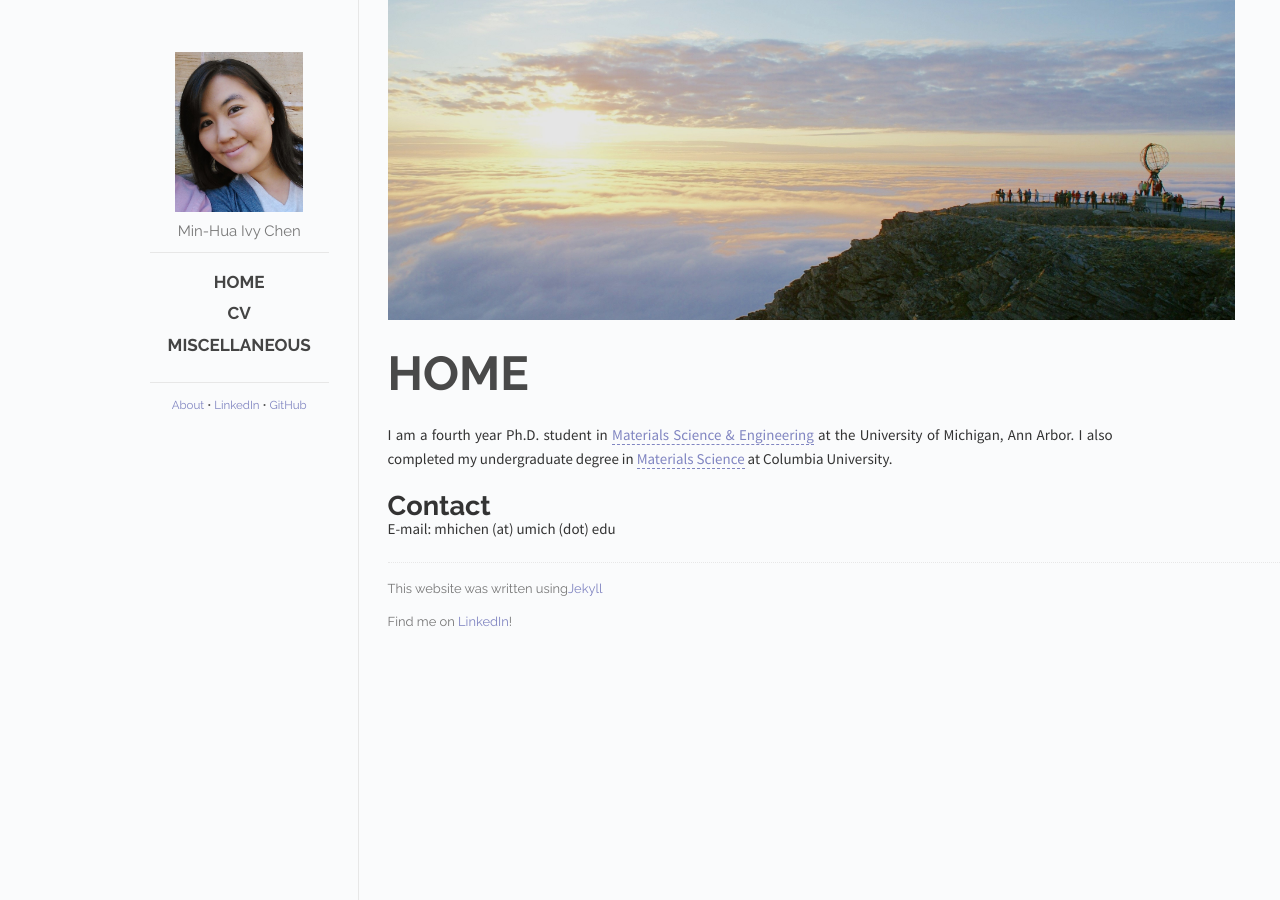
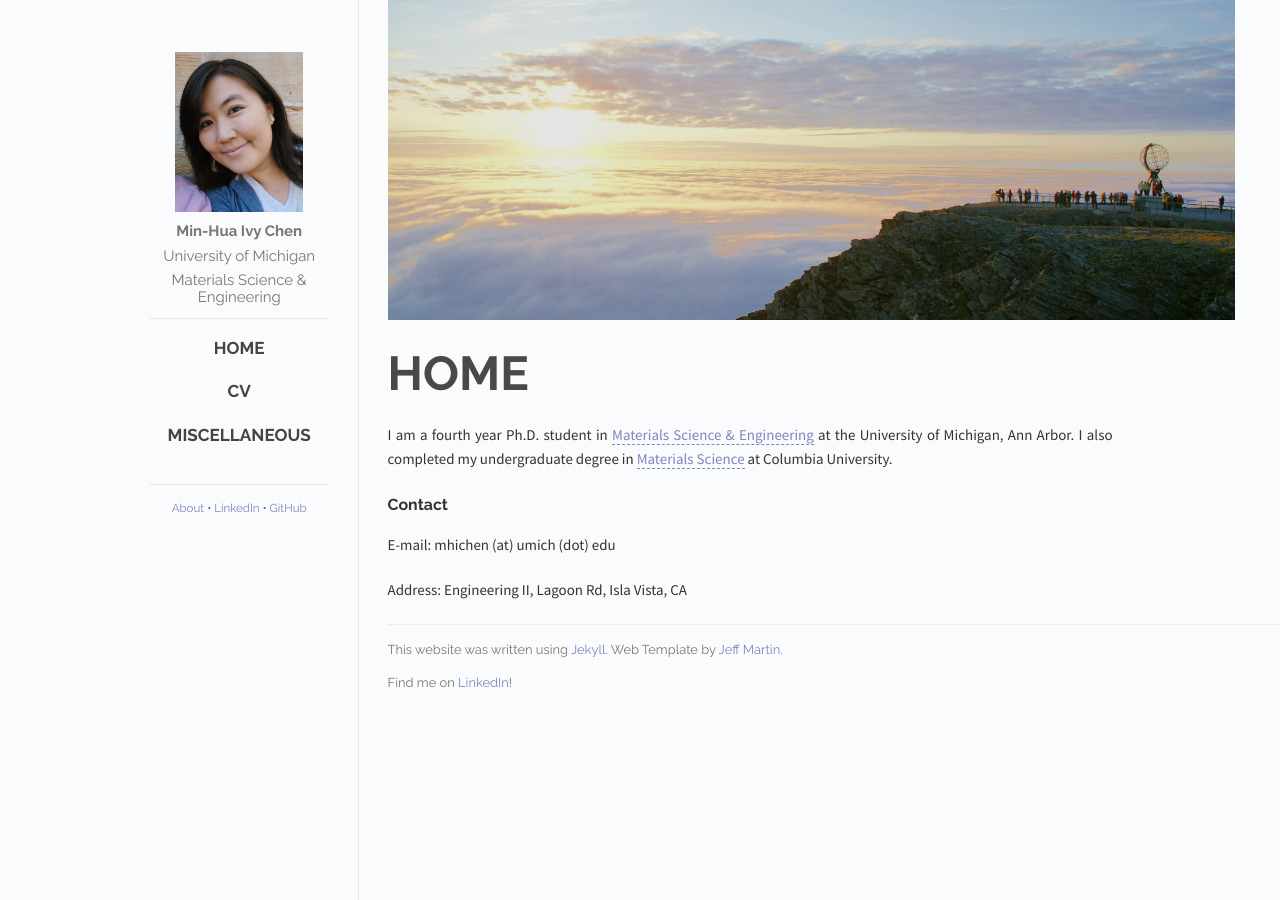
Before and after one commit to mhichen/website, a Jekyll site: the page built from _posts/2100-03-01-home.md, in a window 1280 px wide. Built offline with Jekyll 4.4.1, drawn with Linux system fonts in a browser that asks for light colours; Markdown is read by kramdown in place of the engine named in the settings.

Commit message:
Added header 1 and 3 (.post h1 and .post h2) attributes to main.css (particularly spacing after the header).

```diff
--- a/_includes/post.html
+++ b/_includes/post.html
@@ -18,7 +18,7 @@
   <div class="colophon">
     <p>
       <!--<span id="pub-date">Published on {{ page.date | date_to_string }}</span> <span class="separator">&bull;</span>-->
-      <span id="social">This website was written using<a href="http://jekyllrb.com">Jekyll</a></span>
+      <span id="social">This website was written using <a href="http://jekyllrb.com">Jekyll</a>.  Web Template by <a href="http://jekyllthemes.org/themes/flex/">Jeff Martin</a></span>.
     </p>
     <p>
       <span id="social">Find me on <a href="http://www.linkedin.com/pub/min-hua-ivy-chen/91/277/215">LinkedIn</a>!</span>
--- a/_layouts/default.html
+++ b/_layouts/default.html
@@ -24,7 +24,9 @@
       <div class="sidebar" id="sidebar">
         <div class="header">
           <h1 class="title"><a href="/"><img id="logo" src="/images/profile_cropped.jpg"></a></h1>
-          <span class="tagline">Min-Hua Ivy Chen</span>
+          <span class="tagline"><b>Min-Hua Ivy Chen</b></span>
+	  <span class="tagline">University of Michigan</span>
+	  <span class="tagline">Materials Science & Engineering</span>
         </div>
         <div class="posts">
           <ul class="posts-list">
--- a/_posts/2100-03-01-home.md
+++ b/_posts/2100-03-01-home.md
@@ -14,9 +14,10 @@ I am a fourth year Ph.D. student in [Materials Science & Engineering](http://www
 
 
 
+### Contact
+E-mail: mhichen (at) umich (dot) edu
 
-# Contact
-E-mail: mhichen (at) umich (dot) edu
+Address: Engineering II, Lagoon Rd, Isla Vista, CA
 
 <!--## Introducing Flex, a Jekyll theme-->
 
--- a/css/main.css
+++ b/css/main.css
@@ -151,10 +151,20 @@ a:hover {
   clear: both;
 }
 
+.post h1{
+  margin-bottom: 1em;
+}
+
 .post h2 {
   margin-top: 1.25em;
   margin-left: -0.5em;
   margin-bottom: 1.25em;
+}
+
+.post h3{
+  margin-top: 1em;
+  margin-bottom:1em;
+
 }
 
 .post a,
@@ -245,7 +255,7 @@ a:hover {
 }
 
 .post-link {
-  margin-bottom: 0.75em;
+  margin-bottom: 1.75em;
 }
 
 .post-title {
```
Also changed, not shown: _posts/2014-03-01-miscellaneous.md (+0 -1 lines), _posts/2015-03-01-cv.md (+2 -1 lines).
